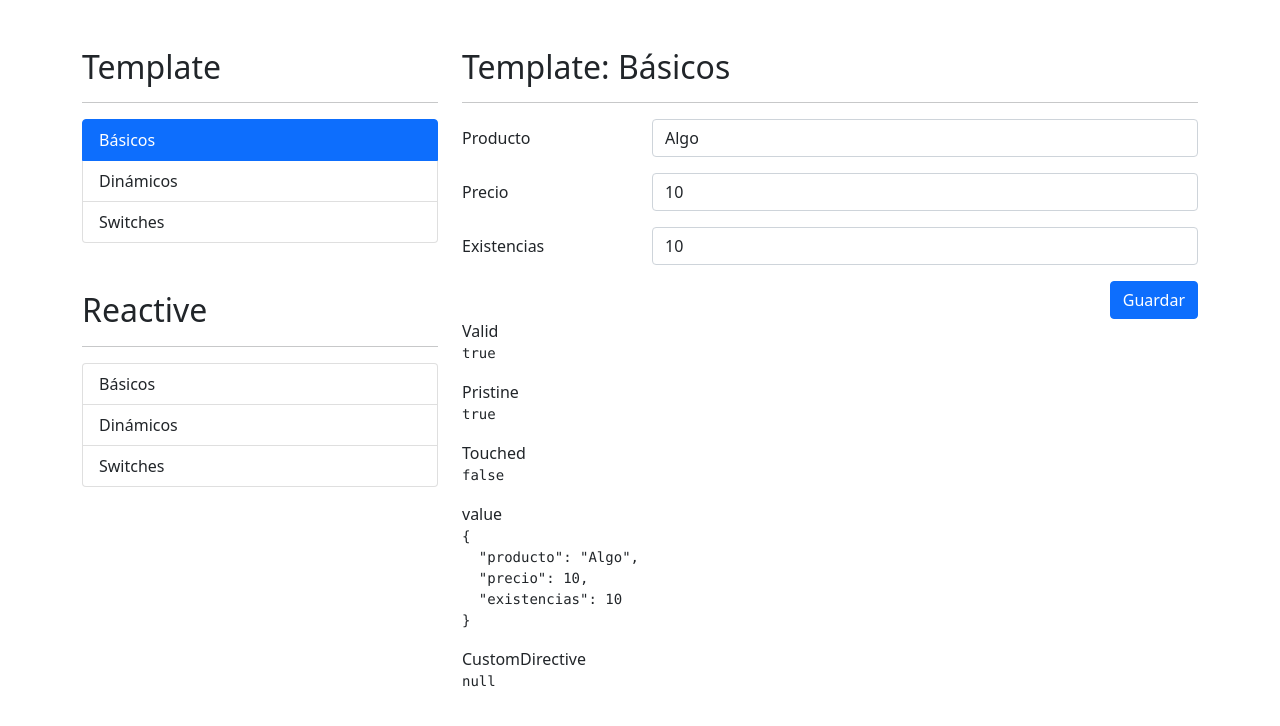
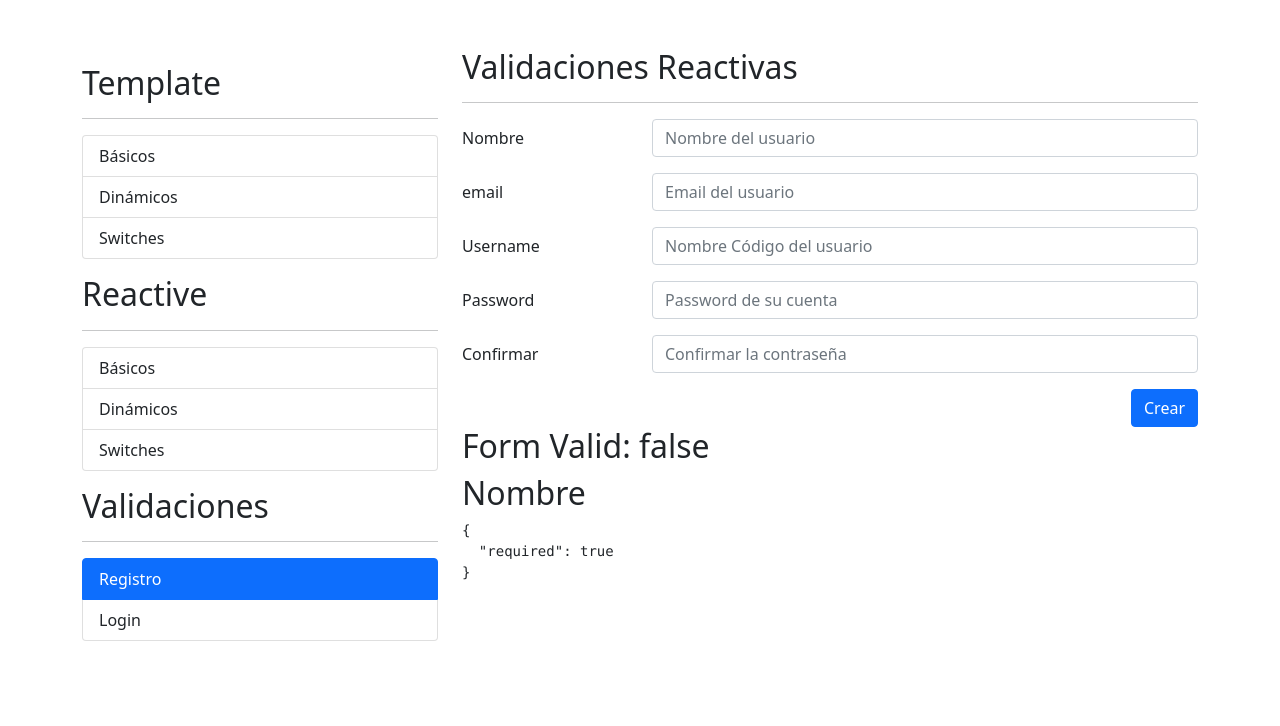
Before and after one commit to FelixPJ-86/Angular-06-formulariosApp, an Angular app: page /auth/registro in a window 1280 px wide. Before the commit this address led to /template/basicos. Shown: the top 726 px of the page. Built offline with nearby package versions, Linux system fonts and the light colour scheme.

Commit message:
Tema 18 Fin video "3. Continuación de proyecto" , "4. Resolución de la tarea - Ruta y LazyLoad", "5. Diseño de la pantalla de registro" y "6. Validar contra una expresión regular"

```diff
--- a/src/app/app-routing.module.ts
+++ b/src/app/app-routing.module.ts
@@ -11,6 +11,10 @@
     loadChildren:() => import('./reactive/reactive.module').then( m => m.ReactiveModule)
   },
   {
+    path:'auth',
+    loadChildren:() => import('./auth/auth.module').then( m => m.AuthModule)
+  },
+  {
     path: '**',
     redirectTo: 'template'
 
--- /dev/null
+++ b/src/app/auth/pages/login/login.component.html
@@ -0,0 +1 @@
+<p>login works!</p>
--- /dev/null
+++ b/src/app/auth/pages/login/login.component.ts
@@ -0,0 +1,16 @@
+import { Component, OnInit } from '@angular/core';
+
+@Component({
+  selector: 'app-login',
+  templateUrl: './login.component.html',
+  styles: [
+  ]
+})
+export class LoginComponent implements OnInit {
+
+  constructor() { }
+
+  ngOnInit(): void {
+  }
+
+}
--- /dev/null
+++ b/src/app/auth/pages/registro/registro.component.html
@@ -0,0 +1,80 @@
+<h2> Validaciones Reactivas</h2>
+<hr>
+
+<div class="row">
+    <div class="col">
+        <form autocomplete="off" [formGroup]="miFormulario" (ngSubmit)="submitFormulario()">
+            <!-- Nombre -->
+            <div class="row mb-3">
+                <label class="col-sm-3 col-form-label">Nombre</label>
+                <div class="col-sm-9" >
+                    <input type="text"
+                        class="form-control"
+                        placeholder="Nombre del usuario"
+                        formControlName="nombre">
+                        <span class="form-text text-danger"
+                                *ngIf="campoNoValido('nombre')">
+                            Debe de ser en formato de nombre y apellido
+                        </span>
+                </div>
+            </div>
+
+            <!-- Email -->
+            <div class="row mb-3">
+                <label class="col-sm-3 col-form-label">email</label>
+                <div class="col-sm-9" >
+                    <input type="email"
+                        class="form-control"
+                        placeholder="Email del usuario">
+                </div>
+            </div>
+
+            <!-- UserName -->
+            <div class="row mb-3">
+                <label class="col-sm-3 col-form-label">Username</label>
+                <div class="col-sm-9" >
+                    <input type="text"
+                        class="form-control"
+                        placeholder="Nombre Código del usuario">
+                </div>
+            </div>
+
+            <!-- Password -->
+            <div class="row mb-3">
+                <label class="col-sm-3 col-form-label">Password</label>
+                <div class="col-sm-9" >
+                    <input type="password"
+                        class="form-control"
+                        placeholder="Password de su cuenta">
+                </div>
+            </div>
+
+            <!-- Password 2-->
+            <div class="row mb-3">
+                <label class="col-sm-3 col-form-label">Confirmar</label>
+                <div class="col-sm-9" >
+                    <input type="password"
+                        class="form-control"
+                        placeholder="Confirmar la contraseña">
+                </div>
+            </div>
+
+            <div class="row">
+                <div class="col">
+                    <button class="btn btn-primary float-end"
+                            type="submit">
+                        Crear
+                    </button>
+                </div>
+            </div>
+
+
+        </form>
+    </div>
+</div>
+
+
+<h2>Form Valid: {{miFormulario.valid}}</h2>
+
+<h2>Nombre</h2>
+<pre>{{miFormulario.controls.nombre.errors |json}}</pre>
--- /dev/null
+++ b/src/app/auth/pages/registro/registro.component.ts
@@ -0,0 +1,35 @@
+import { Component, OnInit } from '@angular/core';
+import { FormBuilder, FormGroup, Validators } from '@angular/forms';
+
+@Component({
+  selector: 'app-registro',
+  templateUrl: './registro.component.html',
+  styles: [
+  ]
+})
+export class RegistroComponent implements OnInit {
+
+//temporal
+nombreApellidoPattern: string ='([a-zñA-ZÑ]+) ([a-zñA-ZÑ]+)';
+
+miFormulario:FormGroup=this.fb.group({
+  nombre:['',[Validators.required,Validators.pattern(this.nombreApellidoPattern)]]
+});
+
+  constructor(private fb:FormBuilder) { }
+
+  ngOnInit(): void {
+  }
+
+
+  campoNoValido(campo:string){
+    return this.miFormulario.get(campo)?.invalid
+          && this.miFormulario.get(campo)?.touched
+  }
+
+  submitFormulario(){
+    console.log(this.miFormulario.value );
+    this.miFormulario.markAllAsTouched();
+  }
+
+}
--- a/src/app/shared/sidemenu/sidemenu.component.html
+++ b/src/app/shared/sidemenu/sidemenu.component.html
@@ -1,4 +1,4 @@
-<h2>Template</h2>
+<h2  class="mt-3">Template</h2>
 <hr>
 <ul class="list-group">
     <li class="list-group-item"
@@ -9,7 +9,7 @@
 
 </ul>
 
-<h2 class="mt-5">Reactive</h2>
+<h2 class="mt-3">Reactive</h2>
 <hr>
 <ul class="list-group">
     <li class="list-group-item"
@@ -19,3 +19,15 @@
     >{{item.texto}}</li>
 
 </ul>
+
+<h2 class="mt-3">Validaciones</h2>
+<hr>
+
+<ul class="list-group">
+    <li class="list-group-item"
+    *ngFor="let item of authMenu"
+    [routerLink]="[item.ruta]"
+    routerLinkActive="active"
+    >{{item.texto}}</li>
+
+</ul>
--- a/src/app/shared/sidemenu/sidemenu.component.ts
+++ b/src/app/shared/sidemenu/sidemenu.component.ts
@@ -48,4 +48,15 @@
     }
   ];
 
+  authMenu: MenuItem[] = [
+    {
+      texto: 'Registro',
+      ruta: './auth/registro'
+    },
+    {
+      texto: 'Login',
+      ruta: './auth/login'
+    }
+  ];
+
 }
```
Also changed, not shown: src/app/auth/auth-routing.module.ts (added, +27 -0 lines), src/app/auth/auth.module.ts (added, +21 -0 lines).
